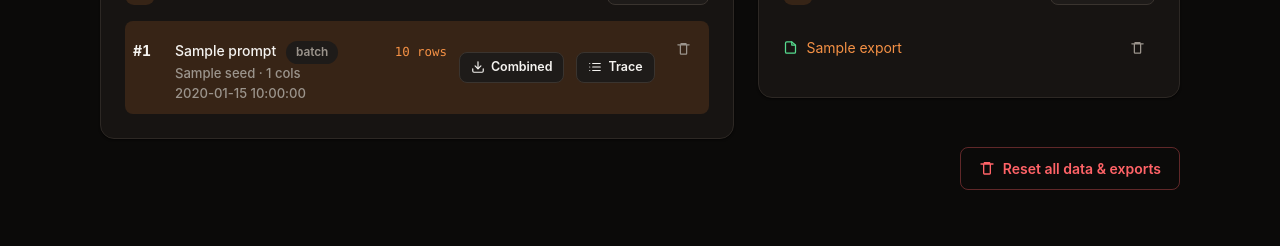
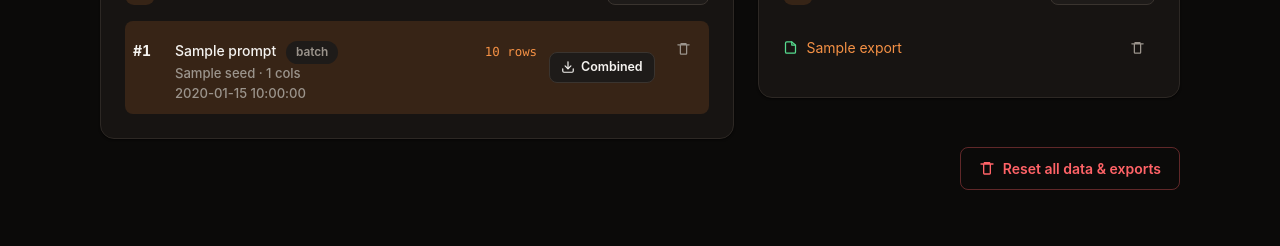
Before and after one commit to Alexey0424/llm-web-scraper, a Flask app: template src/web/templates/index.html in a window 1280 px wide. Shown: the part 1125-1371 px from the top of the page. Run offline with Flask 3, Linux system fonts and the light colour scheme; the template is opened without the code that fills it: most values are stand-ins (such as "Sample title", 1, 10 or a date in 2020); data that the repository does not hold is empty.

Commit message:
refactor(ui): retire Trace button + visited block (superseded by Timeline tab)

```diff
--- a/src/web/templates/index.html
+++ b/src/web/templates/index.html
@@ -450,8 +450,6 @@
     .timeline .st { font-family: var(--mono); font-size: .78rem; color: var(--signal); white-space: nowrap; }
     .timeline .st.zero { color: var(--warn); }
 
-    .trace-panel { flex-basis: 100%; width: 100%; margin-top: var(--sp-2); }
-    .trace-panel[hidden] { display: none; }
     .trace-box { background: var(--surface-2); border: 1px solid var(--border); border-radius: var(--r-md);
       padding: var(--sp-4); }
     .trace-stats { display: flex; flex-wrap: wrap; gap: 6px 8px; margin-bottom: var(--sp-3); }
@@ -797,18 +795,7 @@
       <div class="empty" style="padding:var(--sp-5)">
         <b>No records extracted for this crawl.</b>
         {% if ff_stats.diagnosis %}<p style="color:var(--warn); max-width:70ch">⚠ {{ ff_stats.diagnosis }}</p>{% endif %}
-        {% if ff_stats.visited %}
-          <h3 class="sub-h" style="justify-content:center">What happened, page by page</h3>
-          <ul class="files" style="text-align:left; max-width:760px; margin:0 auto">
-            {% for v in ff_stats.visited %}
-              <li>
-                <span class="tag tag--{{ 'ok' if v.status in ['ok','data_page'] else ('warn' if v.status=='blocked' else 'err') }}"><span class="dot"></span>{{ v.status }}</span>
-                <span class="url" style="flex:1" title="{{ v.url }}">{{ v.url }}</span>
-                <span class="meta" style="white-space:normal; max-width:38ch; text-align:left">{{ v.note }}</span>
-              </li>
-            {% endfor %}
-          </ul>
-        {% endif %}
+        <p class="meta" style="white-space:normal">Open the <b>Timeline</b> tab above to see what happened, page by page.</p>
       </div>
     {% endif %}
     </div><!-- /run-view results -->
@@ -858,14 +845,9 @@
                 <span>Excel</span>
               </a>
               {% endif %}
-              <button type="button" class="btn-subtle btn-sm run-trace" data-run="{{ r.id }}" aria-expanded="false" title="Show crawl info + each step of the process">
-                <svg viewBox="0 0 24 24" fill="none" stroke="currentColor" stroke-width="2" stroke-linecap="round" stroke-linejoin="round"><path d="M8 6h13M8 12h13M8 18h13M3 6h.01M3 12h.01M3 18h.01"/></svg>
-                <span>Trace</span>
-              </button>
               <button type="button" class="icon-del run-del" data-run="{{ r.id }}" title="Delete this crawl" aria-label="Delete crawl #{{ r.id }}">
                 <svg viewBox="0 0 24 24" fill="none" stroke="currentColor" stroke-width="2" stroke-linecap="round" stroke-linejoin="round"><path d="M3 6h18M8 6V4h8v2m-9 0v14a1 1 0 001 1h8a1 1 0 001-1V6"/></svg>
               </button>
-              <div class="trace-panel" data-trace="{{ r.id }}" hidden></div>
             </li>
           {% endfor %}
         </ul>
@@ -1535,52 +1517,8 @@
       }).catch(function () { toast('Delete failed', 'error'); });
       return;
     }
-    var trc = e.target.closest('.run-trace');
-    if (trc) { toggleTrace(trc); return; }
   });
 
-  /* ---- Traceability: crawl info + each step of the process ------- */
-  function stepStatusClass(st) {
-    return st === 'data_page' || st === 'ok' ? 'ok' : (st === 'blocked' ? 'warn' : 'err');
-  }
-  function renderTrace(d) {
-    function kv(label, val) {
-      return (val === null || val === undefined || val === '') ? '' :
-        '<span class="kv">' + esc(label) + ' <b>' + esc(val) + '</b></span>';
-    }
-    var i = d.info || {};
-    var stats = [
-      kv('records', d.rows), kv('pages fetched', i.pages_fetched),
-      kv('data pages', i.data_pages), kv('blocked', i.blocked),
-      kv('errors', i.errors), kv('LLM calls', i.llm_calls),
-      kv('target', i.target_records), kv('model', i.model),
-      (i.ejected ? '<span class="kv"><b style="color:var(--warn)">ejected</b></span>' : '')
-    ].join('');
-    var steps = (d.steps || []).map(function (v) {
-      return '<li><span class="tag tag--' + stepStatusClass(v.status) + '"><span class="dot"></span>' +
-        esc(v.status || '') + '</span><span class="s-url" title="' + esc(v.url) + '">' + esc(v.url) + '</span>' +
-        (v.note ? '<span class="s-note">' + esc(v.note) + '</span>' : '') + '</li>';
-    }).join('');
-    var diag = i.diagnosis ? '<p class="meta" style="margin:0 0 8px; white-space:normal">' + esc(i.diagnosis) + '</p>' : '';
-    return '<div class="trace-box">' + diag + '<div class="trace-stats">' + stats + '</div>' +
-      '<div class="block-label">Steps (' + (d.steps || []).length + ')</div>' +
-      (steps ? '<ul class="trace-steps">' + steps + '</ul>'
-             : '<p class="trace-empty">No per-step trace was recorded for this crawl.</p>') + '</div>';
-  }
-  function toggleTrace(btn) {
-    var id = btn.getAttribute('data-run');
-    var li = btn.closest('li');
-    var panel = li ? li.querySelector('.trace-panel[data-trace="' + id + '"]') : null;
-    if (!panel) return;
-    if (!panel.hidden) { panel.hidden = true; btn.setAttribute('aria-expanded', 'false'); return; }
-    btn.setAttribute('aria-expanded', 'true');
-    panel.hidden = false;
-    panel.innerHTML = '<div class="trace-box trace-empty">Loading trace…</div>';
-    fetch('/run/' + id + '/trace').then(function (r) { return r.json(); }).then(function (d) {
-      if (!d.ok) { panel.innerHTML = '<div class="trace-box trace-empty">' + esc(d.error || 'Could not load trace') + '</div>'; return; }
-      panel.innerHTML = renderTrace(d);
-    }).catch(function () { panel.innerHTML = '<div class="trace-box trace-empty">Network error loading trace</div>'; });
-  }
   var clearHistBtn = $('#clear-history-btn');
   if (clearHistBtn) clearHistBtn.addEventListener('click', function () {
     if (!confirm('Delete ALL crawl history? Exported files are kept.')) return;
```
